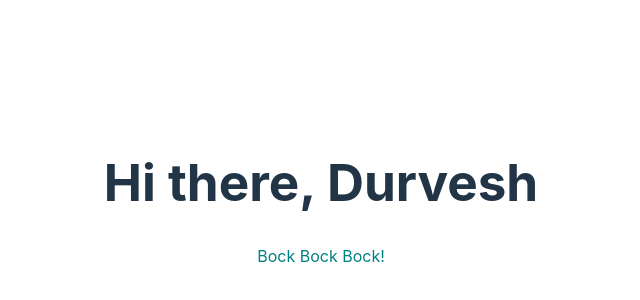
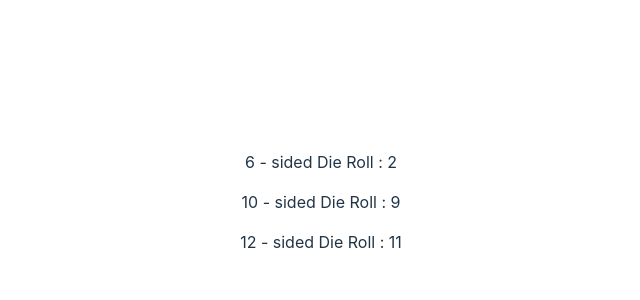
Before and after one commit to DurvAcee/Vite-React, a React (Vite) app: page / in a window 1280 px wide. Shown: the part 198-498 px from the top of the page, without its empty margins (319-959 px from the left). Built offline with nearby package versions, Linux system fonts and the light colour scheme.

Commit message:
Non string Props with default values

```diff
--- a/src/App.jsx
+++ b/src/App.jsx
@@ -1,14 +1,14 @@
 import './App.css'
-import Chicken from './Chicken'
-import Greeter from './Greeter'
+import Dieroll from './components/Dieroll'
 
 function App() {
 
 
   return (
     <>
-      <Greeter name = "Durvesh"/>
-      <Chicken />
+      <Dieroll />
+      <Dieroll numSides = {10}/>
+      <Dieroll numSides = {12}/>
     </>
   )
 }
--- /dev/null
+++ b/src/components/Dieroll.jsx
@@ -0,0 +1,8 @@
+export default function Dieroll({numSides = 6}) {
+    const roll = Math.floor(Math.random() * numSides) + 1;
+    return (
+        <p>
+            {numSides} - sided Die Roll : {roll}
+        </p>
+    );
+}
```
Also changed, not shown: src/components/Chicken.jsx (renamed from src/Chicken.jsx), src/components/Greeter.jsx (renamed from src/Greeter.jsx).
